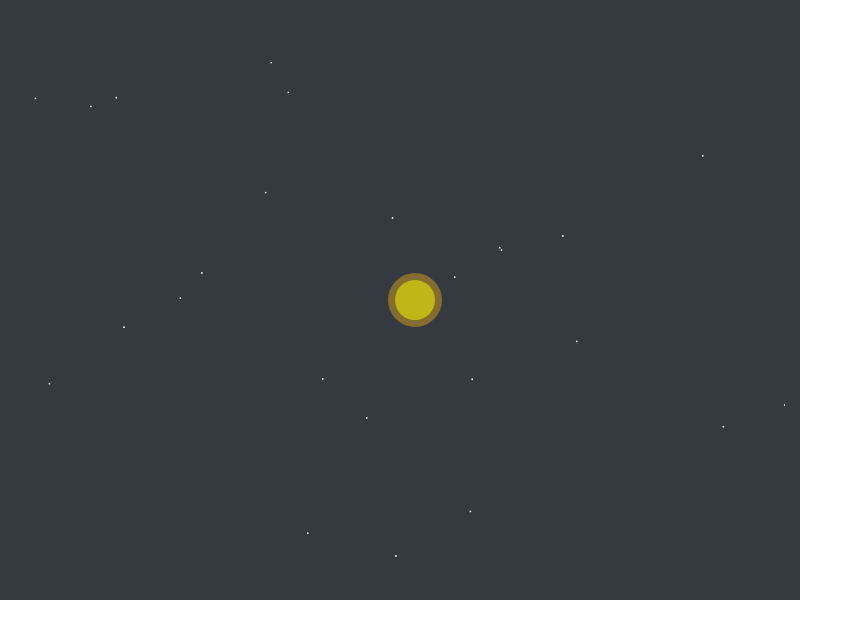
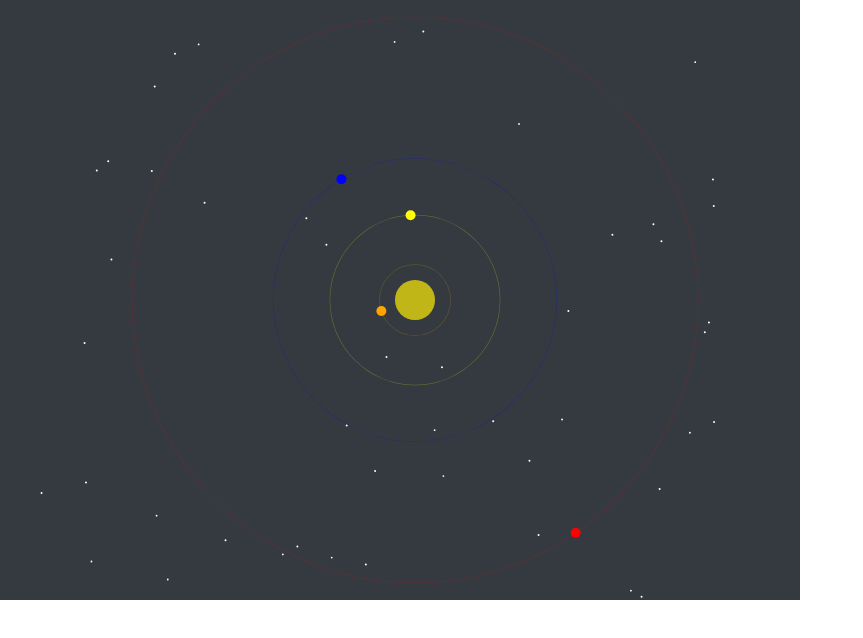
Before and after one commit to UmeshMaharshi30/solar-system-react-redux-d3, a React (Create React App) app: page / in a window 1280 px wide. Shown: the top 638 px of the page, without its empty margins (0-863 px from the left). Built offline with nearby package versions, Linux system fonts and the light colour scheme.

Commit message:
basic version

```diff
--- /dev/null
+++ b/src/components/planet/planet.js
@@ -0,0 +1,64 @@
+import React, {Component } from 'react';
+import * as d3 from "d3";
+
+
+
+class Planet extends Component {
+
+    constructor(props) {
+        super();
+        this.state = {
+          config: props
+        };
+    }
+
+    planetRef = React.createRef();
+
+    componentDidMount() {
+        this.setState({
+          config: this.props
+        });
+    }
+
+    componentDidUpdate() {
+        let el = d3.select(this.planetRef.current);
+        var radius = this.props.config.distance * Math.SQRT2;
+        let plant_ref = this;
+        var arc = d3.arc()
+                    .innerRadius(radius)
+                    .outerRadius(radius + 0.5)
+                    .startAngle(0)
+                    .endAngle(2*Math.PI);
+        var trajectory = el.select('path');
+            trajectory.attr("d", arc());
+        var planet_body = el.select('circle');
+            planet_body.attr("cx", this.props.config.distance).attr("cy", this.props.config.distance).attr("angle", 0);
+
+            planet_body.transition().duration(this.props.config.revolution_time).ease(d3.easeLinear)
+                        .attrTween("cx", function() {
+                            return function(t) {
+                                return radius*Math.cos(Math.PI * 2 *t);
+                            };
+                        })
+                        .attrTween("cy", function() {
+                            return function(t) {
+                                return radius*Math.sin(Math.PI * 2 *t);
+                            };
+                        }).on("end", function() {
+                            plant_ref.setState({...this.state});
+                        });
+    }
+
+    render() {
+        var planet_properties = this.state.config.config;
+        var distance_from_sun = planet_properties.distance;
+        var planet_size = planet_properties.size;
+        var revolution_time = planet_properties.revolution_time;
+        var rotation_time = planet_properties.rotation_time;
+        var color = planet_properties.color;
+        return <g ref={this.planetRef} transform="translate(400,300)"><path fill={color} style={{"opacity" : 0.3}}></path><circle cx={distance_from_sun} r={5} cy={distance_from_sun} fill={color} ></circle></g>
+
+    }
+}
+
+export default Planet;
--- a/src/components/solar.system/solar.system.js
+++ b/src/components/solar.system/solar.system.js
@@ -2,6 +2,7 @@ import React, {Component } from 'react';
 import Star from './../star/star';
 import { connect } from "react-redux";
 import Sun from '../sun/sun';
+import Planet from '../planet/planet';
 
 
 class SolarSystem extends Component {
@@ -9,8 +10,13 @@ class SolarSystem extends Component {
     render() {
         var stars_config = this.props.starsReducer;
         var sun_config = this.props.sunReducer;
+        var planet_config = this.props.planetsReducer;
         return <svg className="container bg-dark" style={{"height" : "600px", "width" : "800px"}}>{stars_config.map((star, index) => {
             return <Star key={index} config={star}></Star>
+        }
+        )}
+        {planet_config.map((planet, index) => {
+            return <Planet key={index} config={planet}></Planet>
         }
         )}
         <Sun config={sun_config}></Sun>
--- a/src/components/star/star.js
+++ b/src/components/star/star.js
@@ -24,6 +24,7 @@ class Star extends Component {
         let el = d3.select(this.starRef.current);
         var comp_ref = this;
         //this.repeat(el);
+        if(!this.state.config.config.blink) return;
         el.attr("r", 0.2).transition()
         .duration(1600)
         .attr("r", this.state.config.config.size)
--- a/src/components/sun/sun.js
+++ b/src/components/sun/sun.js
@@ -20,6 +20,7 @@ class Sun extends Component {
         });
     }
 
+    /*
     componentDidUpdate() {
         //let el = d3.select(this.starRef.current);
         let el = d3.select("#sunBurst");
@@ -28,21 +29,18 @@ class Sun extends Component {
         el.attr("r", this.state.config.config.size).transition()
         .duration(3000)
         .delay(500)
-        .attr("r", 20*this.state.config.config.size)
-        .transition()
-        .attr("r", this.state.config.config.size)
+        .attr("r", 25*this.state.config.config.size)
         .on("end", function() {
             comp_ref.setState({...this.state});
         });
     }
-
+    */
     render() {
         var sun_properties = this.state.config.config;
         var center_x = sun_properties.location[0];
         var center_y = sun_properties.location[1];
         var size = sun_properties.size;
         var color = sun_properties.color ? sun_properties.color : "orange";
-
         return <g><circle id="sunBurst" cx={center_x} r={size} cy={center_y} fill="#FDB813" ref={this.starRef} style={{"opacity" : 0.4}} ></circle>
         <circle cx={center_x} r={size} cy={center_y} fill={color} ref={this.starRef} style={{"opacity" : 0.5}} ></circle></g>
 
--- a/src/reducers/index.js
+++ b/src/reducers/index.js
@@ -1,10 +1,11 @@
 import { combineReducers } from 'redux';
 import starsReducer from './stars.config';
 import sunReducer from './sun.config';
-
+import planetsReducer from './planet.config';
 const rootReducer = combineReducers({
     starsReducer,
-    sunReducer
+    sunReducer,
+    planetsReducer
 });
 
 export default rootReducer;
--- /dev/null
+++ b/src/reducers/planet.config.js
@@ -0,0 +1,24 @@
+
+const planetsReducer = (state = null, action) => {
+    switch(action.type) {
+        default:
+            var total_planets = [];
+            var planets = [{"name" : "Mercury", "size" : 0.5, "color" : "orange", "distance" : 25, "revolution_time" : 1000, "rotation_time" :2000},
+            {"name" : "Venus", "size" : 1, "color" : "yellow", "distance" : 60, "revolution_time" : 2000, "rotation_time" :2000},
+            {"name" : "Earth", "size" : 2, "color" : "blue", "distance" : 100, "revolution_time" : 4500, "rotation_time" :2000},
+            {"name" : "mercury", "size" : 1.75, "color" : "red", "distance" : 200, "revolution_time" : 6500, "rotation_time" :2000}]
+            for(let i = 0; i < 4; i++) {
+                var planet_config = {
+                    size : 2,
+                    color : "blue",
+                    distance : 40,
+                    revolution_time : 2500,
+                    rotation_time : 2000
+                };
+                total_planets.push(planet_config);
+            }
+            return planets;
+    }
+}
+
+export default planetsReducer;
--- a/src/reducers/stars.config.js
+++ b/src/reducers/stars.config.js
@@ -3,10 +3,11 @@ const starsReducer = (state = null, action) => {
     switch(action.type) {
         default:
             var total_stars = [];
-            for(let i = 0; i < 40; i++) {
+            for(let i = 0; i < 60; i++) {
                 var star_config = {
                     location : [Math.random() * 780 + 20, Math.random() * 780 + 20],
                     size : 1,
+                    blink : Math.random() > 0.75 ? true : false,
                     color : "white"
                 };
                 total_stars.push(star_config);
```
